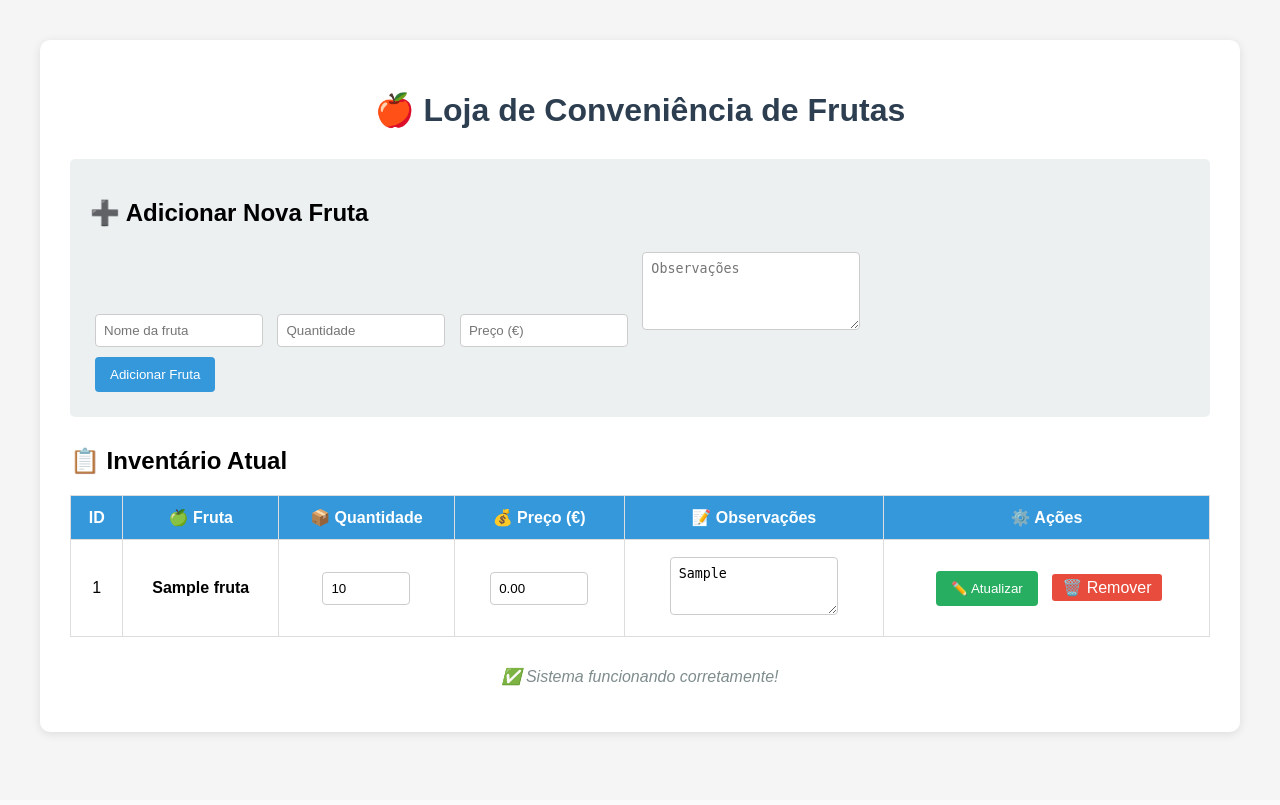
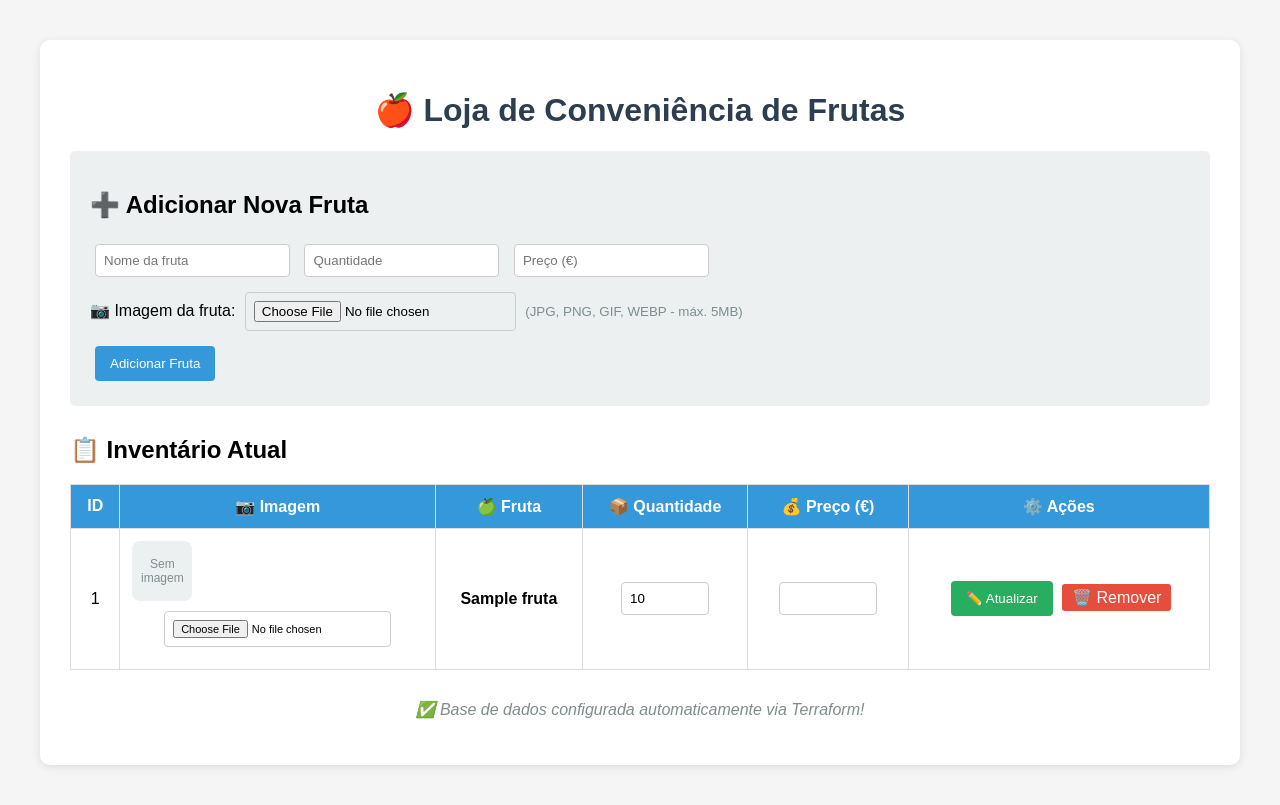
Before and after one commit to rpspereira/labfinal, a PHP site: page / in a window 1280 px wide. Before the commit the page ends 736 px from the top, so only its background shows below. Run offline with PHP 8.4, Linux system fonts and the light colour scheme; tables that the repository leaves empty or names only in its code hold one stand-in row (values such as "Sample post").

Commit message:
Update index.php

```diff
--- a/index.php
+++ b/index.php
@@ -2,8 +2,8 @@
 ini_set('display_errors', 1);
 error_reporting(E_ALL);
 
-// Configuração da base de dados
-$host = '10.0.1.4'; // IP privado da VM MySQL
+// Usa as credenciais dos outputs do Terraform
+$host = '10.0.1.4'; // Será o IP privado da VM MySQL
 $user = 'frutaria_user';
 $pass = 'frutaria_pass';
 $db   = 'frutaria';
@@ -13,13 +13,57 @@ if ($conn->connect_error) {
     die("Erro de ligação: " . $conn->connect_error);
 }
 
+// Criar pasta uploads se não existir
+$upload_dir = 'uploads/';
+if (!file_exists($upload_dir)) {
+    mkdir($upload_dir, 0755, true);
+}
+
+// Função para fazer upload da imagem
+function uploadImage($file) {
+    global $upload_dir;
+    $allowed_types = array('jpg', 'jpeg', 'png', 'gif', 'webp');
+    $max_size = 5 * 1024 * 1024; // 5MB
+
+    if ($file['error'] !== UPLOAD_ERR_OK) {
+        return false;
+    }
+
+    if ($file['size'] > $max_size) {
+        return false;
+    }
+
+    $file_extension = strtolower(pathinfo($file['name'], PATHINFO_EXTENSION));
+    if (!in_array($file_extension, $allowed_types)) {
+        return false;
+    }
+
+    $new_filename = uniqid() . '.' . $file_extension;
+    $target_path = $upload_dir . $new_filename;
+
+    if (move_uploaded_file($file['tmp_name'], $target_path)) {
+        return $new_filename;
+    }
+
+    return false;
+}
+
 // Adicionar fruta
 if (isset($_POST['add'])) {
     $nome = $conn->real_escape_string($_POST['nome']);
     $quantidade = intval($_POST['quantidade']);
     $preco = floatval($_POST['preco']);
-    $obs = $conn->real_escape_string($_POST['obs'] ?? '');
-    $conn->query("INSERT INTO frutas (nome, quantidade, preco, obs) VALUES ('$nome', $quantidade, $preco, '$obs')");
+    $imagem = '';
+
+    // Processar upload da imagem
+    if (isset($_FILES['imagem']) && $_FILES['imagem']['error'] !== UPLOAD_ERR_NO_FILE) {
+        $uploaded_image = uploadImage($_FILES['imagem']);
+        if ($uploaded_image) {
+            $imagem = $uploaded_image;
+        }
+    }
+
+    $conn->query("INSERT INTO frutas (nome, quantidade, preco, imagem) VALUES ('$nome', $quantidade, $preco, '$imagem')");
     header("Location: " . $_SERVER['PHP_SELF']);
     exit;
 }
@@ -27,6 +71,15 @@ if (isset($_POST['add'])) {
 // Remover fruta
 if (isset($_GET['remover'])) {
     $id = intval($_GET['remover']);
+
+    // Obter nome da imagem antes de apagar o registo
+    $result = $conn->query("SELECT imagem FROM frutas WHERE id=$id");
+    if ($row = $result->fetch_assoc()) {
+        if ($row['imagem'] && file_exists($upload_dir . $row['imagem'])) {
+            unlink($upload_dir . $row['imagem']); // Apagar ficheiro da imagem
+        }
+    }
+
     $conn->query("DELETE FROM frutas WHERE id=$id");
     header("Location: " . $_SERVER['PHP_SELF']);
     exit;
@@ -37,8 +90,27 @@ if (isset($_POST['update'])) {
     $id = intval($_POST['id']);
     $quantidade = intval($_POST['quantidade']);
     $preco = floatval($_POST['preco']);
-    $obs = $conn->real_escape_string($_POST['obs'] ?? '');
-    $conn->query("UPDATE frutas SET quantidade=$quantidade, preco=$preco, obs='$obs' WHERE id=$id");
+
+    $update_query = "UPDATE frutas SET quantidade=$quantidade, preco=$preco";
+
+    // Se foi enviada uma nova imagem
+    if (isset($_FILES['nova_imagem']) && $_FILES['nova_imagem']['error'] !== UPLOAD_ERR_NO_FILE) {
+        $uploaded_image = uploadImage($_FILES['nova_imagem']);
+        if ($uploaded_image) {
+            // Apagar imagem antiga
+            $result = $conn->query("SELECT imagem FROM frutas WHERE id=$id");
+            if ($row = $result->fetch_assoc() && $row['imagem']) {
+                if (file_exists($upload_dir . $row['imagem'])) {
+                    unlink($upload_dir . $row['imagem']);
+                }
+            }
+
+            $update_query .= ", imagem='$uploaded_image'";
+        }
+    }
+
+    $update_query .= " WHERE id=$id";
+    $conn->query($update_query);
     header("Location: " . $_SERVER['PHP_SELF']);
     exit;
 }
@@ -55,20 +127,22 @@ $result = $conn->query("SELECT * FROM frutas ORDER BY nome ASC");
     <style>
         body { font-family: Arial, sans-serif; margin: 40px; background-color: #f5f5f5; }
         .container { max-width: 1200px; margin: 0 auto; background: white; padding: 30px; border-radius: 10px; box-shadow: 0 2px 10px rgba(0,0,0,0.1); }
-        h1 { color: #2c3e50; text-align: center; margin-bottom: 30px; }
+        h1 { color: #2c3e50; text-align: center; }
         table { border-collapse: collapse; width: 100%; margin-top: 20px; }
         th, td { border: 1px solid #ddd; padding: 12px; text-align: center; }
         th { background: #3498db; color: white; }
-        tr:nth-child(even) { background-color: #f9f9f9; }
+        tr:nth-child(even) { background-color: #f2f2f2; }
         .add-form { background: #ecf0f1; padding: 20px; border-radius: 5px; margin-bottom: 30px; }
-        input[type="text"], input[type="number"], textarea { padding: 8px; margin: 5px; border: 1px solid #ccc; border-radius: 4px; width: 150px; }
-        textarea { resize: vertical; height: 60px; width: 200px; }
+        input[type="text"], input[type="number"], input[type="file"] { padding: 8px; margin: 5px; border: 1px solid #ccc; border-radius: 4px; }
         button { padding: 10px 15px; margin: 5px; cursor: pointer; background: #3498db; color: white; border: none; border-radius: 4px; }
         button:hover { background: #2980b9; }
-        .remove-btn { background: #e74c3c; color: white; text-decoration: none; padding: 5px 10px; border-radius: 3px; margin-left: 5px; }
+        .remove-btn { background: #e74c3c; color: white; text-decoration: none; padding: 5px 10px; border-radius: 3px; }
         .remove-btn:hover { background: #c0392b; }
         .update-btn { background: #27ae60; }
         .update-btn:hover { background: #229954; }
+        .fruit-image { width: 60px; height: 60px; object-fit: cover; border-radius: 8px; }
+        .no-image { width: 60px; height: 60px; background: #ecf0f1; border-radius: 8px; display: flex; align-items: center; justify-content: center; color: #7f8c8d; font-size: 12px; }
+        .image-upload { margin: 5px 0; }
     </style>
 </head>
 <body>
@@ -77,12 +151,15 @@ $result = $conn->query("SELECT * FROM frutas ORDER BY nome ASC");
 
         <div class="add-form">
             <h2>➕ Adicionar Nova Fruta</h2>
-            <form method="post">
+            <form method="post" enctype="multipart/form-data">
                 <input type="text" name="nome" placeholder="Nome da fruta" required>
                 <input type="number" name="quantidade" placeholder="Quantidade" min="0" required>
                 <input type="number" step="0.01" name="preco" placeholder="Preço (€)" min="0" required>
-                <textarea name="obs" placeholder="Observações"></textarea>
-                <br>
+                <div class="image-upload">
+                    <label>📷 Imagem da fruta:</label>
+                    <input type="file" name="imagem" accept="image/*">
+                    <small style="color: #7f8c8d;">(JPG, PNG, GIF, WEBP - máx. 5MB)</small>
+                </div>
                 <button type="submit" name="add">Adicionar Fruta</button>
             </form>
         </div>
@@ -92,10 +169,10 @@ $result = $conn->query("SELECT * FROM frutas ORDER BY nome ASC");
             <thead>
                 <tr>
                     <th>ID</th>
+                    <th>📷 Imagem</th>
                     <th>🍏 Fruta</th>
                     <th>📦 Quantidade</th>
                     <th>💰 Preço (€)</th>
-                    <th>📝 Observações</th>
                     <th>⚙️ Ações</th>
                 </tr>
             </thead>
@@ -103,22 +180,29 @@ $result = $conn->query("SELECT * FROM frutas ORDER BY nome ASC");
                 <?php if($result && $result->num_rows > 0): ?>
                     <?php while($fruta = $result->fetch_assoc()): ?>
                     <tr>
-                        <form method="post" style="display: contents;">
+                        <form method="post" enctype="multipart/form-data" style="display: contents;">
                             <td><?= $fruta['id'] ?></td>
+                            <td>
+                                <?php if ($fruta['imagem'] && file_exists($upload_dir . $fruta['imagem'])): ?>
+                                    <img src="<?= $upload_dir . htmlspecialchars($fruta['imagem']) ?>" class="fruit-image" alt="<?= htmlspecialchars($fruta['nome']) ?>">
+                                <?php else: ?>
+                                    <div class="no-image">Sem imagem</div>
+                                <?php endif; ?>
+                                <div class="image-upload">
+                                    <input type="file" name="nova_imagem" accept="image/*" style="font-size: 11px;">
+                                </div>
+                            </td>
                             <td><strong><?= htmlspecialchars($fruta['nome']) ?></strong></td>
                             <td>
                                 <input type="number" name="quantidade" value="<?= $fruta['quantidade'] ?>" min="0" required style="width: 70px;">
                             </td>
                             <td>
-                                <input type="number" step="0.01" name="preco" value="<?= number_format($fruta['preco'], 2) ?>" min="0" required style="width: 80px;">
-                            </td>
-                            <td>
-                                <textarea name="obs" style="width: 150px; height: 40px;"><?= htmlspecialchars($fruta['obs']) ?></textarea>
+                                <input type="number" step="0.01" name="preco" value="<?= $fruta['preco'] ?>" min="0" required style="width: 80px;">
                             </td>
                             <td>
                                 <input type="hidden" name="id" value="<?= $fruta['id'] ?>">
                                 <button type="submit" name="update" class="update-btn">✏️ Atualizar</button>
-                                <a href="?remover=<?= $fruta['id'] ?>" class="remove-btn" onclick="return confirm('Remover <?= htmlspecialchars($fruta['nome']) ?>?')">🗑️ Remover</a>
+                                <a href="?remover=<?= $fruta['id'] ?>" class="remove-btn" onclick="return confirm('Remover <?= htmlspecialchars($fruta['nome']) ?>? A imagem também será apagada.')">🗑️ Remover</a>
                             </td>
                         </form>
                     </tr>
@@ -129,9 +213,7 @@ $result = $conn->query("SELECT * FROM frutas ORDER BY nome ASC");
             </tbody>
         </table>
 
-        <div style="text-align: center; margin-top: 30px; color: #7f8c8d; font-style: italic;">
-            <p>✅ Sistema funcionando corretamente!</p>
-        </div>
+        <p style="text-align: center; margin-top: 30px; color: #7f8c8d;"><em>✅ Base de dados configurada automaticamente via Terraform!</em></p>
     </div>
 </body>
 </html>
```
